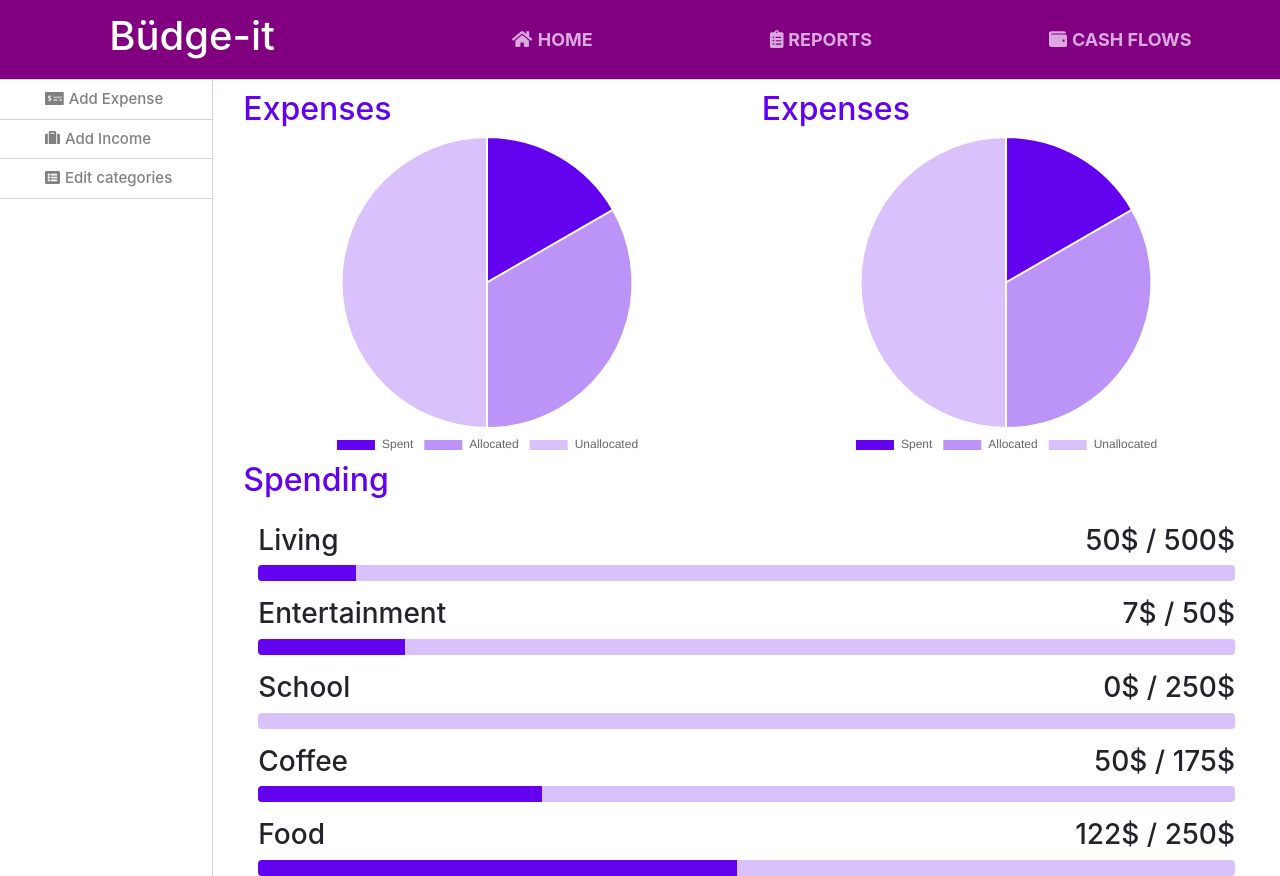
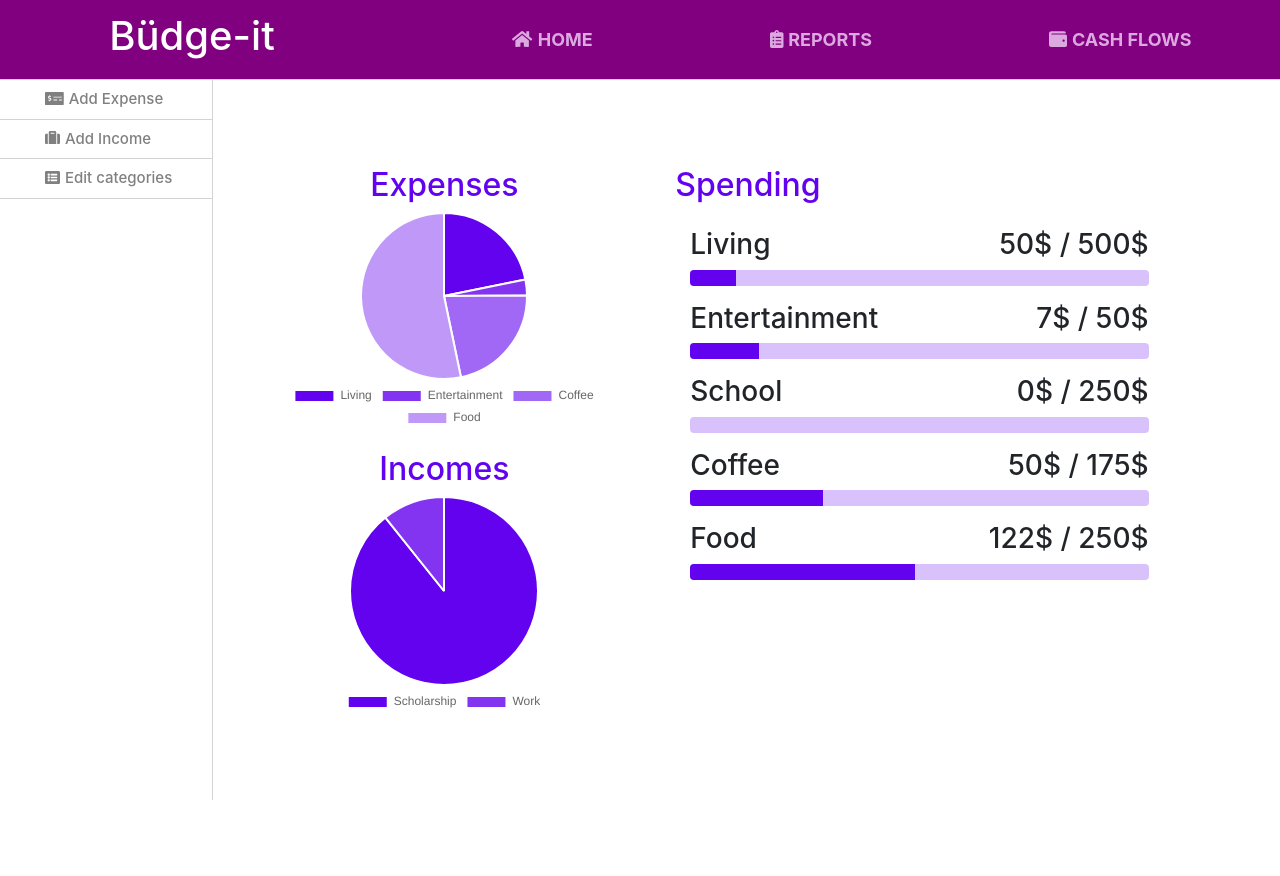
Before and after one commit to Nethermane/react_HCI_325, a React (Create React App) app: page / in a window 1280 px wide. After the commit the page ends 800 px from the top, so only its background shows below. Built offline with nearby package versions, Linux system fonts and the light colour scheme.

Commit message:
Gave the pie charts some meaning

```diff
--- a/src/pages/Home.css
+++ b/src/pages/Home.css
@@ -1,6 +1,6 @@
 .vcenter {
 	display: flex;
-	min-height: 90vh;
+	min-height: 88vh;
 	align-items: center;
 }
 
@@ -39,3 +39,5 @@ h2 {
 .spacer {
 	height: 2vh;
 }
+
+.cal { text-align: center; }
--- a/src/pages/Home.jsx
+++ b/src/pages/Home.jsx
@@ -104,23 +104,41 @@ class Pie extends React.Component {
   }
 
   componentDidMount() {
+    //let purple = ["#6202EE", "#BC94F8", "#D9C2FB"]
+    var labels = [];
+    var colors = [];
+    var data = [];
+
+    for (var i in this.props.data) {
+        if (this.props.data[i].amount == 0)
+            continue
+
+        labels.push(i);
+        data.push(this.props.data[i].amount);
+        colors.push('rgba(99, 2, 238,' + (1 - (colors.length * 0.2)) + ')');
+    }
+
     new Chart(this.ctx.current, {
       type: "pie",
       data: {
         datasets: [
           {
-            data: [1, 2, 3],
-            backgroundColor: ["#6202EE", "#BC94F8", "#D9C2FB"]
+            data: data,
+            backgroundColor: colors
           }
         ],
-        labels: ["Spent", "Allocated", "Unallocated"]
+        labels: labels
       },
       options: {
         maintainAspectRatio: true,
         responsive: true,
-        aspectRatio: 1.5,
+        aspectRatio: 1.8,
         legend: {
           position: "bottom"
+        },
+        tooltips: {
+          enabled: true,
+          callbacks: {label:(i, data) => ' $'+data.datasets[0].data[i.index]}
         }
       }
     });
@@ -130,26 +148,28 @@ class Pie extends React.Component {
 function Home(props) {
   const state = JSON.parse(JSON.stringify(useGlobalState()));
 
-  var categories = {};
+  var expense_categories = {};
+  var income_categories = {};
 
   for (var c in state.categories) {
-    categories[state.categories[c].name] = {
+    expense_categories[state.categories[c].name] = {
       max: state.categories[c].max,
       amount: 0
     };
   }
 
-  categories = mangle(categories, state.expenses);
+  expense_categories = mangle(expense_categories, state.expenses);
+  income_categories = mangle(income_categories, state.incomes)
 
   var category_html = [];
-  for (var c in categories) {
+  for (var c in expense_categories) {
     if (c == "undefined")
       continue;
 
     category_html.push(
       <div>
         <div class="spacer" />
-        <Category name={c} spent={categories[c].amount} budget={categories[c].max} />
+        <Category name={c} spent={expense_categories[c].amount} budget={expense_categories[c].max} />
       </div>
     );
   }
@@ -159,21 +179,18 @@ function Home(props) {
       <div class="vcenter">
         <Container fluid>
           <Row>
-            <Col md={6}>
-              <h2 class="fg-purple">Expenses</h2>
-              <Pie />
+            <Col md={5}>
+              <h2 class="fg-purple cal">Expenses</h2>
+              <Pie data={expense_categories}/>
+              <div class="spacer" />
+              <h2 class="fg-purple cal">Incomes</h2>
+              <Pie data={income_categories}/>
             </Col>
             <Col md={6}>
-              <h2 class="fg-purple">Expenses</h2>
-              <Pie />
+              <h2 class="fg-purple">Spending</h2>
+              {category_html}
             </Col>
             <Col md={1}></Col>
-          </Row>
-          <Row>
-            <Col>
-            <h2 class="fg-purple">Spending</h2>
-            {category_html}
-            </Col>
           </Row>
         </Container>
       </div>
```
